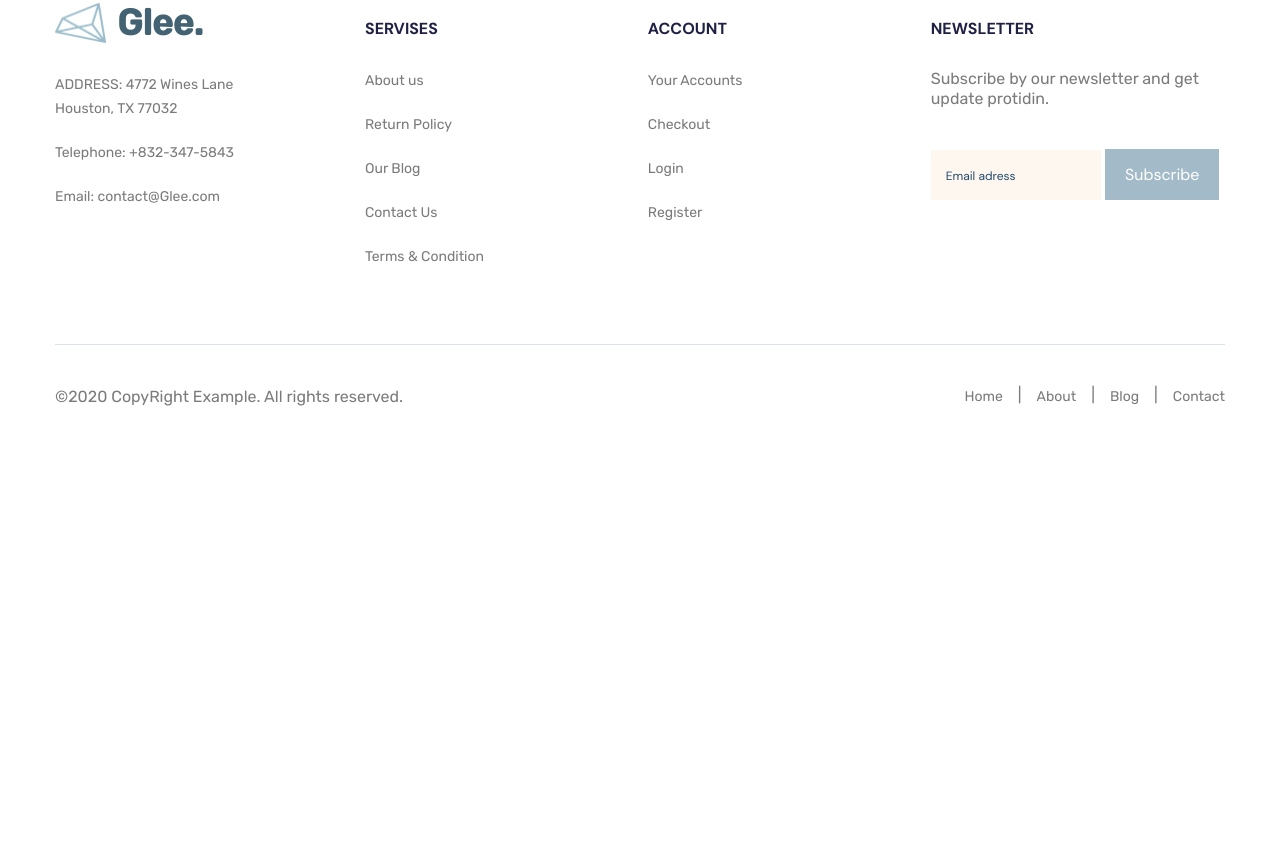
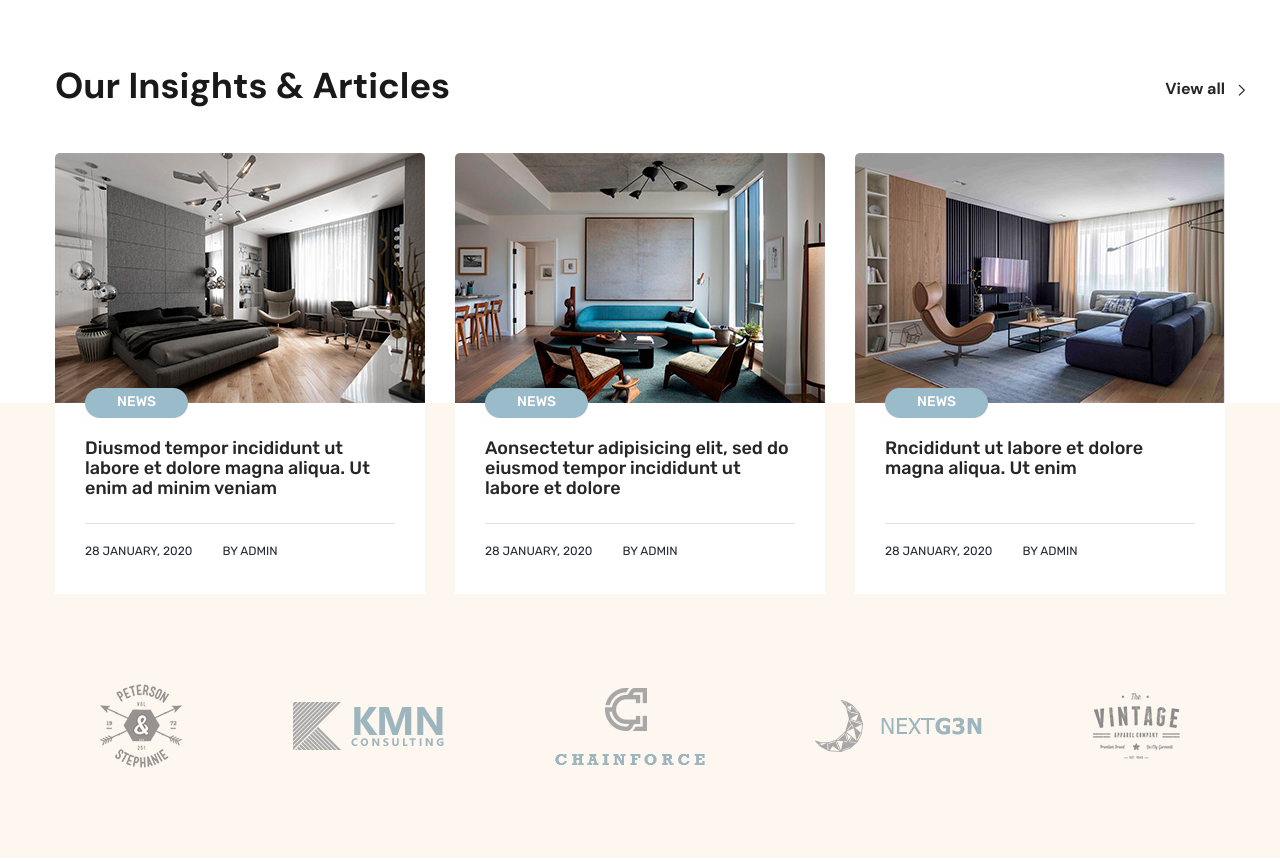
Before and after one commit to AlinaAvtuykhova/glee, a website: page app/index.html in a window 1280 px wide. Shown: the part 4278-5139 px from the top of the page. Before the commit the page ends 4727 px from the top, so only its background shows below. Drawn offline with nearby package versions, Linux system fonts and the light colour scheme; files that its build step writes are made by us from their sources.

Commit message:
added articles

```diff
--- a/app/index.html
+++ b/app/index.html
@@ -478,7 +478,6 @@
               <p class="design-item__subtitle">Classic</p>
             </div>
           </div>
-
           <div class="design-item mix category-n" style="background-image: url(images/design/2.jpg);">
             <div class="design-item__content">
               <h2 class="design-item__title">
@@ -528,6 +527,92 @@
         <a class="video__play" href="https://www.youtube.com/embed/BKGJCiEtFrc">
           <img class="video__play-img" src="images/icons/video-play.png" alt="video play">
         </a>
+      </div>
+    </section>
+
+
+    <section class="articles">
+      <div class="container">
+        <div class="articles__inner">
+          <h2 class="title">Our Insights & Articles</h2>
+          <a class="articles__subtitle" href="#">View all</a>
+        </div>
+
+        <div class="articles__items">
+          <div class="articles__item-imglink">
+            <img class="articles__item-img" src="images/articles/1.jpg" alt="articles img">
+            <img class="articles__item-img" src="images/articles/2.jpg" alt="articles img">
+            <img class="articles__item-img" src="images/articles/3.jpg" alt="articles img">
+          </div>
+        </div>
+      </div>
+
+      <div class="articles__item-inner">
+        <div class="container">
+          <div class="articles__item-content">
+            <div class="articles__item-box">
+              <a class="articles__item-titlelink" href="#">
+                <h4 class="articles__item-title">Diusmod tempor incididunt ut labore et dolore magna aliqua. Ut enim ad
+                  minim veniam</h4>
+              </a>
+              <div class="articles__item-info">
+                <div class="articles__item-date">
+                  28 JANUARY, 2020
+                </div>
+                <span class="articles__item-author" href="#">
+                  BY ADMIN
+                </span>
+              </div>
+            </div>
+            <div class="articles__item-box">
+              <a class="articles__item-titlelink" href="#">
+                <h4 class="articles__item-title">Aonsectetur adipisicing elit, sed do eiusmod tempor incididunt ut
+                  labore et dolore</h4>
+              </a>
+              <div class="articles__item-info">
+                <div class="articles__item-date">
+                  28 JANUARY, 2020
+                </div>
+                <span class="articles__item-author" href="#">
+                  BY ADMIN
+                </span>
+              </div>
+            </div>
+            <div class="articles__item-box">
+              <a class="articles__item-titlelink" href="#">
+                <h4 class="articles__item-title">Rncididunt ut labore et dolore magna aliqua. Ut enim</h4>
+              </a>
+              <div class="articles__item-info">
+                <div class="articles__item-date">
+                  28 JANUARY, 2020
+                </div>
+                <span class="articles__item-author" href="#">
+                  BY ADMIN
+                </span>
+              </div>
+            </div>
+          </div>
+
+          <div class="articles__partners">
+            <ul class="articles__partners-list">
+              <li class="articles__partners-item">
+                <img src="images/partners/1.png" alt="partner">
+              </li>
+              <li class="articles__partners-item">
+                <img src="images/partners/2.png" alt="partner">
+              </li>
+              <li class="articles__partners-item">
+                <img src="images/partners/3.png" alt="partner">
+              </li>
+              <li class="articles__partners-item">
+                <img src="images/partners/4.png" alt="partner">
+              </li>
+              <li class="articles__partners-item">
+                <img src="images/partners/5.png" alt="partner">
+              </li>
+            </ul>
+          </div>
+        </div>
       </div>
     </section>
   </main>
--- a/app/scss/style.scss
+++ b/app/scss/style.scss
@@ -355,6 +355,7 @@
 button.products-btn.mixitup-control-active {
   color: #191919;
 }
+
 button.design-btn.mixitup-control-active {
   color: #191919;
 
@@ -375,7 +376,7 @@ button.design-btn.mixitup-control-active {
     color: $standart;
     background-color: #fff;
     cursor: pointer;
-      }
+  }
 
   &-btn+.products-btn {
     margin-left: 30px;
@@ -484,27 +485,31 @@ button.design-btn.mixitup-control-active {
   &-btn+.design-btn {
     margin-left: 30px;
   }
-  &__items{
+
+  &__items {
     display: grid;
     grid-template-columns: repeat(3, 1fr);
-    grid-gap: 30px 30px ;
+    grid-gap: 30px 30px;
   }
 }
 
-.design-item{
+.design-item {
   width: 370px;
-  height:245px;
+  height: 245px;
   background-repeat: no-repeat;
   background-color: #f8f8f8;
-  &__title{
+
+  &__title {
     color: #191919;
     font-size: 20px;
     line-height: 25px;
   }
-  &__subtitle{
+
+  &__subtitle {
     color: $bg;
   }
-  &__content{
+
+  &__content {
     padding: 40px;
     text-align: start;
     max-width: 255px;
@@ -609,7 +614,110 @@ button.design-btn.mixitup-control-active {
       height: 400px;
     }
   }
+}
 
+.articles {
+  padding-top: 120px;
+
+  &__inner {
+    margin-bottom: 45px;
+    display: flex;
+    justify-content: space-between;
+    align-items: center;
+  }
+
+  &__subtitle {
+    line-height: 0;
+    color: #262626;
+    @extend %dmsans_18pt-700;
+    padding-top: 7px;
+    position: relative;
+
+    &::after {
+      content: '';
+      position: absolute;
+      background-image: url(../images/icons/arrow-view.png);
+      width: 7px;
+      height: 12px;
+      right: -20px;
+      top: 2px;
+    }
+  }
+
+  &__item-imglink {
+    display: flex;
+    justify-content: space-between;
+
+  }
+
+  &__item-img {
+    max-width: 370px;
+
+
+
+  }
+
+
+  &__item-inner {
+    background-color: #fef7f0;
+  }
+
+  &__item-content {
+    display: flex;
+    justify-content: space-between;
+  }
+
+  &__item-box {
+    background-color: #fff;
+    padding: 35px 30px;
+    width: 370px;
+  }
+
+  &__item-title {
+    color: #262626;
+    font-size: 18px;
+    @extend %dmsans_24pt-500;
+    margin-bottom: 20px;
+    height: 65px;
+  position: relative;
+  }
+
+  &__item-title::before {
+    content: 'NEWS';
+    color: #fff;
+    text-align: center;
+    padding-top: 4px;
+    font-size: 14px;
+    position: absolute;
+    width: 103px;
+    height: 30px;
+    top: -50px;
+    left: 0;
+    background-image: url(../images/articles/articles-news.png)
+  }
+
+
+
+  &__item-info {
+    @extend %rubik-400;
+    color: #222933;
+    font-size: 12px;
+    line-height: 15px;
+    display: flex;
+    padding-top: 20px;
+    border-top: 1px solid #e0e0e0;
+  }
+
+  &__item-author {
+    margin-left: 30px;
+  }
+
+  &__partners-list {
+    padding: 90px 45px;
+    display: flex;
+    justify-content: space-between;
+    align-items: center;
+  }
 }
 
 
```
Also changed, not shown: app/images/articles/1.jpg (added), app/images/articles/2.jpg (added), app/images/articles/3.jpg (added), app/images/articles/articles-news.png (added), app/images/icons/arrow-view.png (added), app/images/partners/1.png (added), app/images/partners/2.png (added), app/images/partners/3.png (added), app/images/partners/4.png (added), app/images/partners/5.png (added). Lines whose indentation alone changed are shown as unchanged.
